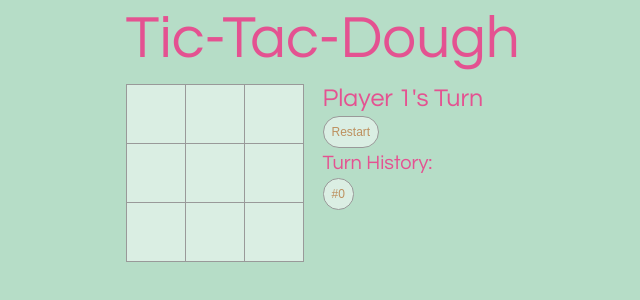
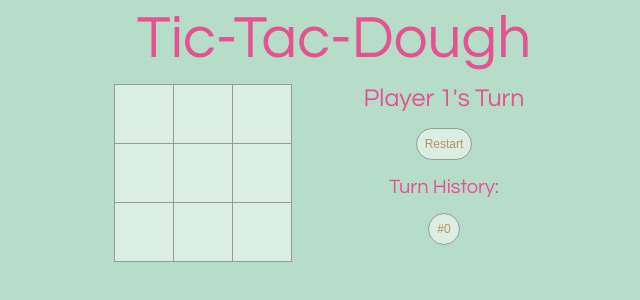
Before and after one commit to AlyssaAlonso/tic-tac-dough, a React app: page / in a window 1280 px wide. Shown: the whole page, without its empty margins (306-946 px from the left). Built offline with nearby package versions, Linux system fonts and the light colour scheme.

Commit message:
updated css

```diff
--- a/src/index.css
+++ b/src/index.css
@@ -12,7 +12,7 @@ body {
 
 header {
 	display: flex;
-	justify-content: left;
+	justify-content: center;
 	font-size: 60px;
 	margin-bottom: 15px;
 }
@@ -33,15 +33,17 @@ li {
 }
 
 .game {
-	display: flex;
-	justify-content: center;
-	flex-direction: row;
+	display: grid;
+	grid-template-columns: 1fr 1fr;
+	margin: 0;
+	padding: 0;
 }
 
 .game-info {
+	display: grid;
 	width: 220px;
-	margin-left: 20px;
-	padding: 0px;
+	justify-items: center;
+	align-items: flex-start;
 }
 
 .game-info button {
@@ -60,6 +62,11 @@ li {
 
 .game-info button:active {
 	background-color: rgba(255, 255, 255, 0.9);
+}
+
+.game-board {
+	display: grid;
+	align-items: flex-start;
 }
 
 .board-row:after {
```
Also changed, not shown: build/asset-manifest.json, build/index.html, build/service-worker.js, 6 other files.
